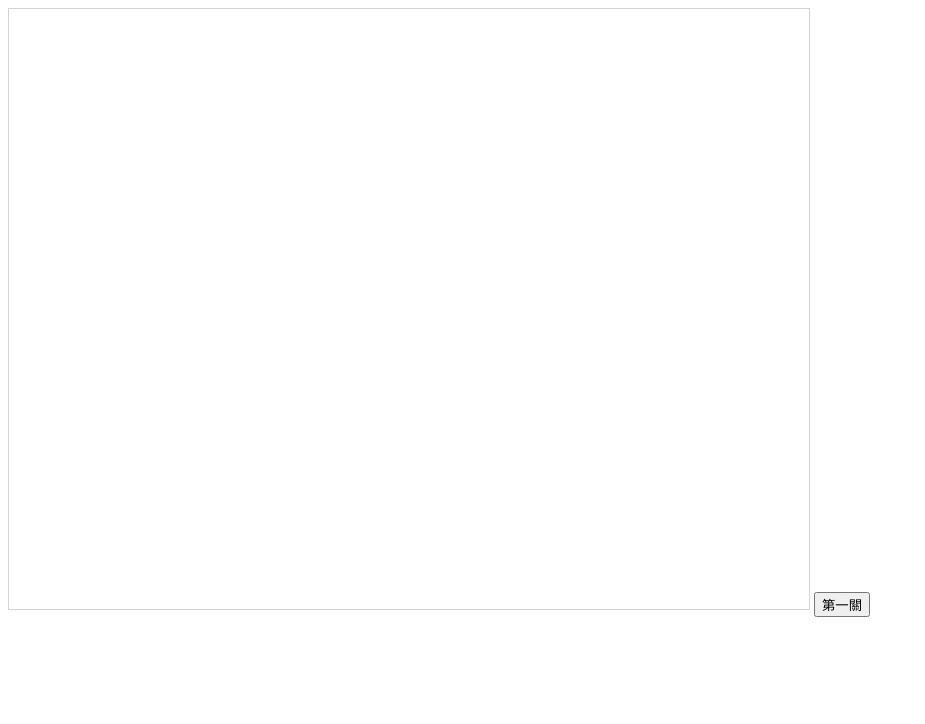
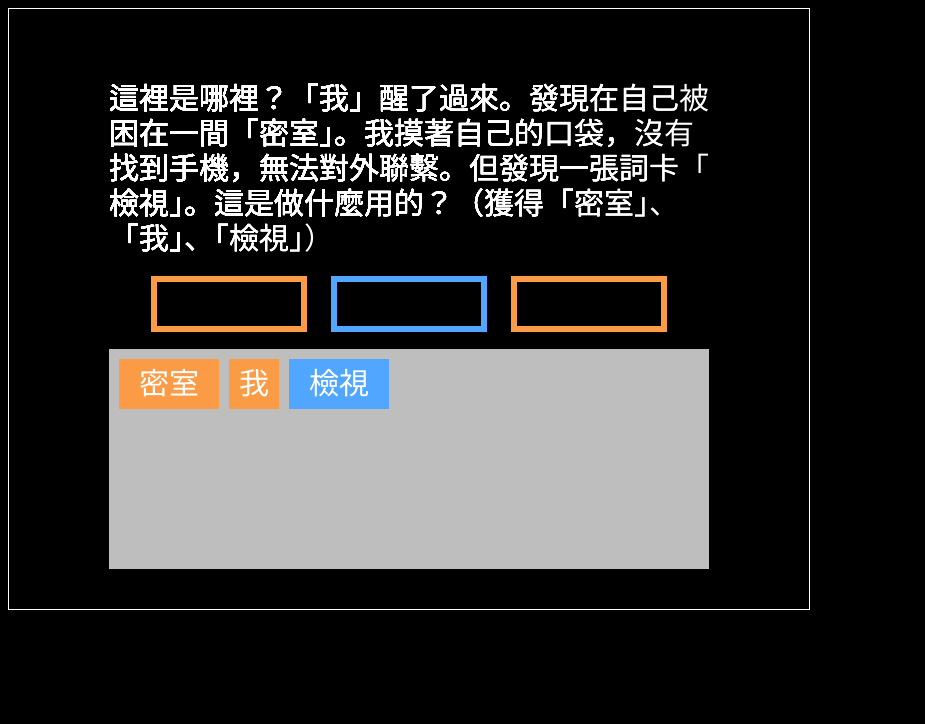
Before and after one commit to h3902340/WordPrisonHtml, a website built with webpack: page index.html in a window 1280 px wide. Shown: the whole page, without its empty margins (0-925 px from the left). Built offline with Linux system fonts and the light colour scheme.

Commit message:
導入TS。將代碼重構為物件導向。

```diff
--- a/index.html
+++ b/index.html
@@ -1,18 +1,14 @@
 <!DOCTYPE html>
 <html>
-<head>
-    <title>文字脫出-首頁</title>
-</head>
-<body>
-    <canvas id="mainCanvas" width="800" height="600" style="border:1px solid #d3d3d3;">
-    </canvas>
-    <button onclick="enterLevel1()">第一關</button>
-</body>
-<script>
-const typing_sound = new Audio('keyboard.ogg');
-function enterLevel1(){
-    window.location.href = "level1.html";
-}
+    <head>
+        <meta charset="utf-8" />
+        <title>Webpack App</title>
+    </head>
+    <body style="background-color:rgb(0, 0, 0);">
+        <Canvas id="mainCanvas" width="800" height="600" style="border:1px solid #ffffff;"></Canvas>
+        <h1>Hello world!</h1>
+        <h2>Tip: Check your console</h2>
+        <script src="dist/main.js"></script>
+    </body>
 
-</script>
 </html>
--- /dev/null
+++ b/src/globalSetting.ts
@@ -0,0 +1,9 @@
+export const noun_color = "#FC9B45";
+export const verb_color = "#51A6FF";
+export const dialogue_color = "#FFFFFF";
+export const inventory_background_color = "#BEBEBE";
+export const card_width_unit = 50;
+export const card_height = 50;
+export const dialogue_font_size = 30;
+export const type_interval = 40;
+export const dialogue_width = 20;
--- /dev/null
+++ b/src/index.ts
@@ -0,0 +1,5 @@
+console.log("Hello World!");
+import {Level1} from "./level1";
+import { ILevel } from "./typeDefinition";
+let level: ILevel = new Level1();
+level.drawLevel();
--- /dev/null
+++ b/src/inventory.ts
@@ -0,0 +1,47 @@
+import { card_height, card_width_unit, inventory_background_color } from "./globalSetting";
+import { Card, Rect } from "./typeDefinition";
+import { drawCardFromTopLeft, drawRect } from "./util";
+
+export class Inventory {
+    public cardArray: Card[] = [];
+
+    private inventoryTailX: number = 110;
+    private inventoryTailY: number = 350;
+    private readonly rect: Rect = {
+        x: 100,
+        y: 340,
+        w: 600,
+        h: 220
+    };
+
+    public drawInventory(): void {
+        drawRect(this.rect, inventory_background_color)
+
+        for (let i = 0; i < this.cardArray.length; i++) {
+            if (this.cardArray[i].isSelected) continue;
+            drawCardFromTopLeft(this.cardArray[i]);
+        }
+    }
+
+    public addCard(word: string, isVerb: boolean): void {
+        let cardWidth = card_width_unit * word.length;
+        let nextTailX = this.inventoryTailX + 10 + cardWidth;
+        if (nextTailX > 600) {
+            this.inventoryTailY += 10 + card_height;
+        }
+        this.cardArray.push({
+            rect: {
+                x: this.inventoryTailX,
+                y: this.inventoryTailY,
+                w: cardWidth,
+                h: card_height,
+            },
+            inventoryX: this.inventoryTailX,
+            inventoryY: this.inventoryTailY,
+            word: word,
+            isVerb: isVerb,
+            isSelected: false
+        });
+        this.inventoryTailX = this.inventoryTailX + cardWidth + 10;
+    }
+}
--- /dev/null
+++ b/src/level1.ts
@@ -0,0 +1,100 @@
+import { Inventory } from "./inventory";
+import { ILevel, Position, Slot } from "./typeDefinition";
+import { say, drawSlot, clearCanvas, canvas, getMousePos, isInside } from "./util";
+
+export class Level1 implements ILevel {
+    private inventory: Inventory;
+    private slotArray: Slot[] = [{
+        rect: {
+            x: 145,
+            y: 270,
+            w: 150,
+            h: 50,
+        }, isVerb: false,
+        card: null
+    },
+    {
+        rect: {
+            x: 325,
+            y: 270,
+            w: 150,
+            h: 50
+        },
+        isVerb: true,
+        card: null
+    }, {
+        rect: {
+            x: 505,
+            y: 270,
+            w: 150,
+            h: 50
+        },
+        isVerb: false,
+        card: null
+    }];
+    constructor() {
+        this.inventory = new Inventory();
+        this.inventory.addCard("密室", false);
+        this.inventory.addCard("我", false);
+        this.inventory.addCard("檢視", true);
+
+        canvas.addEventListener('click', this.checkCardClick.bind(this));
+
+        say("這裡是哪裡？「我」醒了過來。發現在自己被困在一間「密室」。我摸著自己的口袋，沒有找到手機，無法對外聯繫。但發現一張詞卡「檢視」。這是做什麼用的？（獲得「密室」、「我」、「檢視」）");
+    }
+
+    public checkCardClick(evt: MouseEvent): void {
+        let mousePos: Position = getMousePos(canvas, evt);
+        this.inventory.cardArray.forEach(card => {
+            if (!isInside(mousePos, card.rect)) return;
+            let needToRedrawLevel = false;
+            if (card.isSelected) {
+                card.rect.x = card.inventoryX;
+                card.rect.y = card.inventoryY;
+                card.isSelected = false;
+                for (let i = 0; i < this.slotArray.length; i++) {
+                    if (this.slotArray[i].card == card) {
+                        this.slotArray[i].card = null;
+                        break;
+                    }
+                }
+                needToRedrawLevel = true;
+            } else {
+                for (let i = 0; i < this.slotArray.length; i++) {
+                    let slot = this.slotArray[i];
+                    if (slot.isVerb == card.isVerb) {
+                        if (!slot.card) {
+                            slot.card = card;
+                            card.isSelected = true;
+                            card.rect.x = slot.rect.x + (slot.rect.w - card.rect.w) * .5;
+                            card.rect.y = slot.rect.y;
+                            needToRedrawLevel = true;
+                            break;
+                        }
+                    }
+                }
+            }
+
+            if (needToRedrawLevel) {
+                this.drawLevel();
+            }
+        });
+    }
+
+    public drawLevel(): void {
+        clearCanvas({
+            startPos: {
+                x: 0,
+                y: 270
+            },
+            endPos: {
+                x: canvas.width,
+                y: canvas.height
+            }
+        });
+        for (let i = 0; i < this.slotArray.length; i++) {
+            drawSlot(this.slotArray[i]);
+        }
+        this.inventory.drawInventory();
+    }
+}
--- /dev/null
+++ b/src/typeDefinition.ts
@@ -0,0 +1,31 @@
+export interface ILevel {
+    drawLevel(): void;
+    checkCardClick(evt: MouseEvent): void;
+}
+
+export type Slot = {
+    rect: Rect;
+    isVerb: boolean;
+    card: Card | null;
+}
+
+export type Card = {
+    rect: Rect;
+    inventoryX: number;
+    inventoryY: number;
+    word: string;
+    isVerb: boolean;
+    isSelected: boolean;
+}
+
+export type Rect = {
+    x: number;
+    y: number;
+    w: number;
+    h: number;
+};
+
+export type Position = {
+    x: number;
+    y: number;
+}
--- /dev/null
+++ b/src/util.ts
@@ -0,0 +1,95 @@
+import { card_height, card_width_unit, dialogue_color, dialogue_font_size, dialogue_width, noun_color, type_interval, verb_color } from "./globalSetting";
+import { Card, Position, Rect, Slot } from "./typeDefinition";
+
+export let canvas: HTMLCanvasElement = document.getElementById("mainCanvas") as HTMLCanvasElement;
+let ctx: CanvasRenderingContext2D = canvas.getContext("2d");
+ctx.font = `${dialogue_font_size}px Arial`;
+
+export async function sleep(ms: number): Promise<void> {
+    return new Promise(resolve => setTimeout(resolve, ms));
+}
+
+export function clearCanvas(clearArea: { startPos: Position, endPos: Position }): void {
+    ctx.clearRect(clearArea.startPos.x, clearArea.startPos.y, clearArea.endPos.x, clearArea.endPos.y);
+}
+
+export function drawCardFromTopLeft(card: Card): void {
+    if (card.isVerb) {
+        ctx.fillStyle = verb_color;
+    } else {
+        ctx.fillStyle = noun_color;
+    }
+    let cardWidth = card_width_unit * card.word.length;
+    ctx.fillRect(card.rect.x, card.rect.y, cardWidth, card_height);
+    ctx.fillStyle = dialogue_color;
+    ctx.fillText(card.word, card.rect.x + (cardWidth - dialogue_font_size * card.word.length) * .5, card.rect.y + 35);
+}
+
+export function drawCardFromCenter(card: Card, centerX: number, centerY: number): void {
+    if (card.isVerb) {
+        ctx.fillStyle = verb_color;
+    } else {
+        ctx.fillStyle = noun_color;
+    }
+    let cardWidth = 50 * card.word.length;
+    let x = centerX - cardWidth * .5;
+    let y = centerY - card_height * .5;
+    ctx.fillRect(x, y, cardWidth, card_height);
+    ctx.fillStyle = dialogue_color;
+    ctx.fillText(card.word, x + (cardWidth - dialogue_font_size * card.word.length) * .5, y + 35);
+}
+
+export function drawSlot(slot: Slot): void {
+    ctx.beginPath();
+    ctx.rect(slot.rect.x, slot.rect.y, slot.rect.w, slot.rect.h);
+    ctx.lineWidth = 6;
+    if (slot.isVerb) {
+        ctx.strokeStyle = verb_color;
+    } else {
+        ctx.strokeStyle = noun_color;
+    }
+    ctx.stroke();
+    if (slot.card) {
+        drawCardFromCenter(slot.card, slot.rect.x + slot.rect.w * .5, slot.rect.y + slot.rect.h * .5);
+    }
+}
+
+export function drawRect(rect: Rect, color: string): void {
+    ctx.fillStyle = color;
+    ctx.fillRect(rect.x, rect.y, rect.w, rect.h);
+}
+
+export function splitString(str: string, N: number): string[] {
+    const arr = [];
+
+    for (let i = 0; i < str.length; i += N) {
+        arr.push(str.substring(i, i + N));
+    }
+
+    return arr;
+}
+
+export async function say(text: string): Promise<void> {
+    let textSplit = splitString(text, dialogue_width);
+    for (let i = 0; i < textSplit.length; i++) {
+        let currentText = textSplit[i];
+        for (let j = 1; j <= currentText.length; j++) {
+            ctx.fillStyle = dialogue_color;
+            ctx.fillText(currentText.substring(0, j), 100, 100 + 35 * i);
+            await sleep(type_interval);
+        }
+    }
+}
+
+export function getMousePos(canvas: HTMLCanvasElement, event: MouseEvent): Position {
+    var rect = canvas.getBoundingClientRect();
+    return {
+        x: event.clientX - rect.left,
+        y: event.clientY - rect.top,
+    };
+}
+
+export function isInside(pos: Position, rect: Rect): boolean {
+    return pos.x > rect.x && pos.x < rect.x + rect.w &&
+        pos.y < rect.y + rect.h && pos.y > rect.y;
+}
--- /dev/null
+++ b/webpack.config.js
@@ -0,0 +1,45 @@
+// Generated using webpack-cli https://github.com/webpack/webpack-cli
+
+const path = require("path");
+
+const isProduction = process.env.NODE_ENV == "production";
+
+const config = {
+  entry: "./src/index.ts",
+  devtool: 'inline-source-map',
+  output: {
+    path: path.resolve(__dirname, "dist"),
+  },
+  plugins: [
+    // Add your plugins here
+    // Learn more about plugins from https://webpack.js.org/configuration/plugins/
+  ],
+  module: {
+    rules: [
+      {
+        test: /\.(ts|tsx)$/i,
+        loader: "ts-loader",
+        exclude: ["/node_modules/"],
+      },
+      {
+        test: /\.(eot|svg|ttf|woff|woff2|png|jpg|gif)$/i,
+        type: "asset",
+      },
+
+      // Add your rules for custom modules here
+      // Learn more about loaders from https://webpack.js.org/loaders/
+    ],
+  },
+  resolve: {
+    extensions: [".tsx", ".ts", ".jsx", ".js", "..."],
+  },
+};
+
+module.exports = () => {
+  if (isProduction) {
+    config.mode = "production";
+  } else {
+    config.mode = "development";
+  }
+  return config;
+};
```
Also changed, not shown: level1.html (deleted, +0 -226 lines), package.json (added, +19 -0 lines), tsconfig.json (added, +17 -0 lines), README.md (added), dist/main.js (added), 2 other files.
